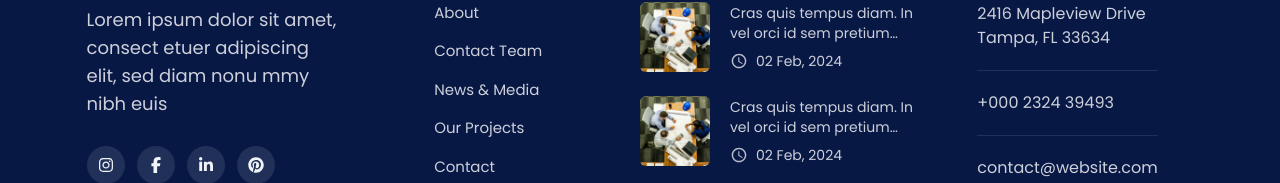
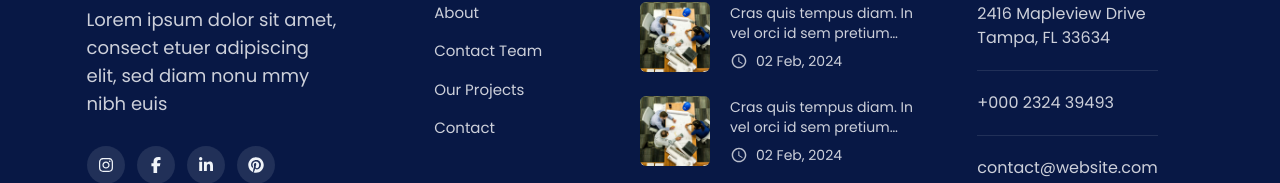
Before and after one commit to 47anjan/techdoit, a Next.js app: page / in a window 1280 px wide. Shown: the part 8394-8577 px from the top of the page. Built offline with nearby package versions, Linux system fonts and the light colour scheme.

Commit message:
fix: remove News & Media link from footer component

```diff
--- a/components/footer/Footer.jsx
+++ b/components/footer/Footer.jsx
@@ -90,14 +90,6 @@ const Footer = () => {
                   href="/contact"
                 >
                   Contact Team
-                </Link>{" "}
-              </li>
-              <li>
-                <Link
-                  className="hover:text-white duration-500 transition-all"
-                  href="/news"
-                >
-                  News & Media
                 </Link>{" "}
               </li>
               <li>
```
